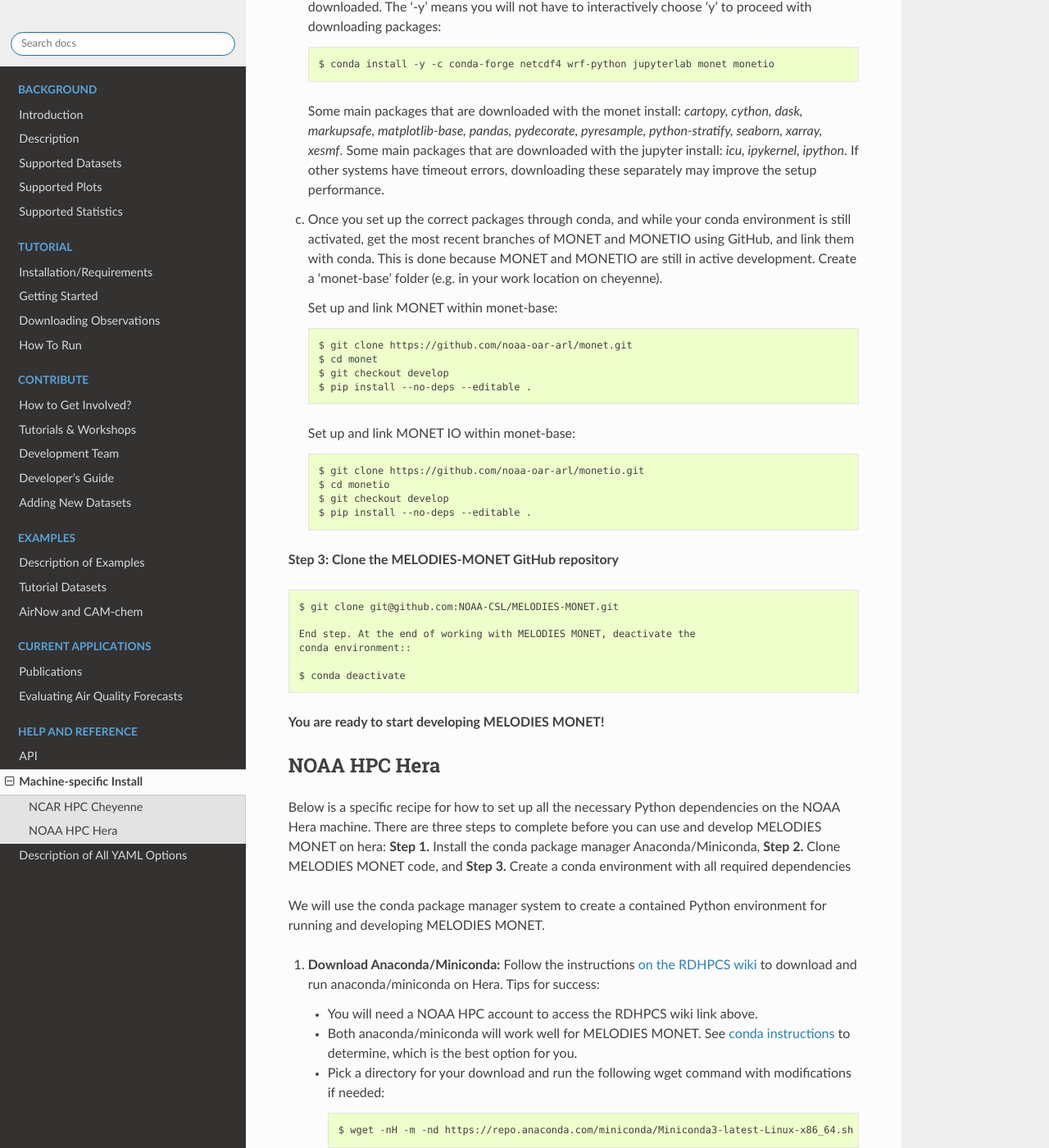
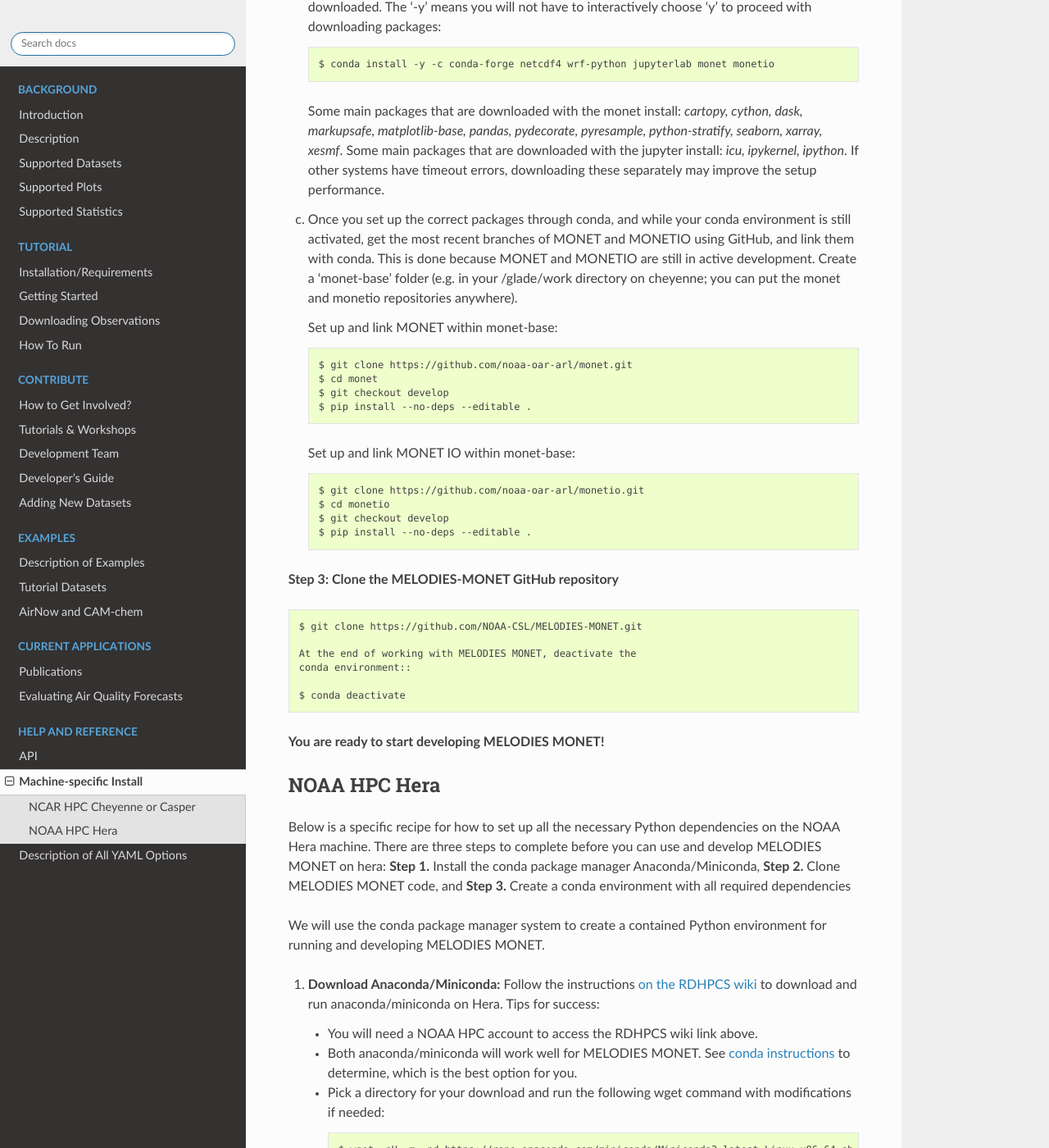
Before and after one commit to NOAA-CSL/MELODIES-MONET, a Sphinx documentation site: the page built from docs/appendix/machine-specific-install.rst, in a window 1280 px wide and 1400 px high, scrolled down 1464 px. Shown: the whole window at 82% size. Built offline with Sphinx 7.4.7 and the Read the Docs theme 2.0.0, drawn with Linux system fonts in a browser that asks for light colours; pages that are not in the unit, such as notebooks, are missing from menus; some of the changed text lies outside the part shown.

Commit message:
Update machine-specific-install.rst

```diff
--- a/docs/appendix/machine-specific-install.rst
+++ b/docs/appendix/machine-specific-install.rst
@@ -1,8 +1,8 @@
 Machine-specific Install
 ========================
 
-NCAR HPC Cheyenne
------------------
+NCAR HPC Cheyenne or Casper
+---------------------------
 
 Below is a specific recipe for how to set up all the necessary Python dependencies
 on the NCAR HPC, Cheyenne/Casper. Note: these are developer-specific instructions.
@@ -76,7 +76,8 @@
     environment is still activated, get the most recent branches of MONET and
     MONETIO using GitHub, and link them with conda. This is done because MONET
     and MONETIO are still in active development. Create a 'monet-base' folder
-    (e.g. in your work location on cheyenne).
+    (e.g. in your /glade/work directory on cheyenne; you can put the monet and
+    monetio repositories anywhere).
 
     Set up and link MONET within monet-base::
 
@@ -94,9 +95,9 @@
 
 **Step 3: Clone the MELODIES-MONET GitHub repository** ::
 
-    $ git clone git@github.com:NOAA-CSL/MELODIES-MONET.git
+    $ git clone https://github.com/NOAA-CSL/MELODIES-MONET.git
 
-    End step. At the end of working with MELODIES MONET, deactivate the
+    At the end of working with MELODIES MONET, deactivate the
     conda environment::
 
     $ conda deactivate
```
